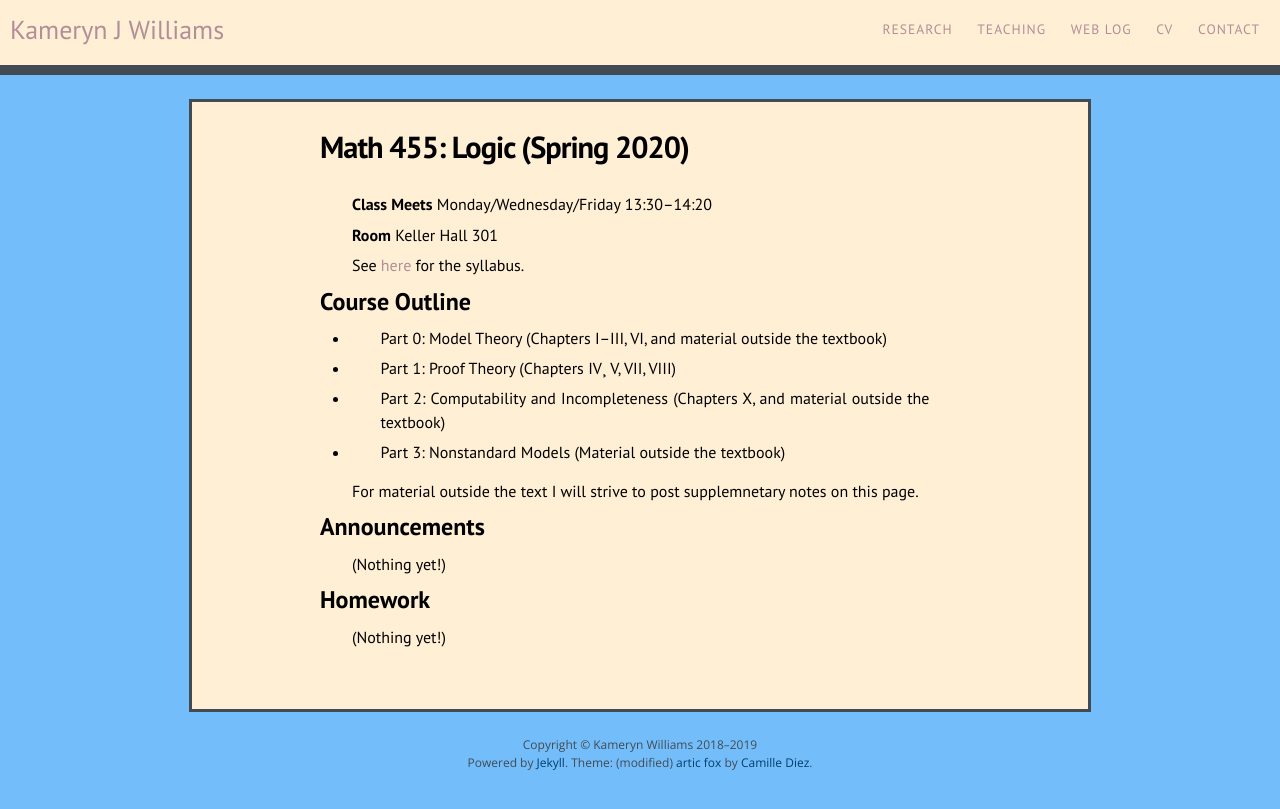
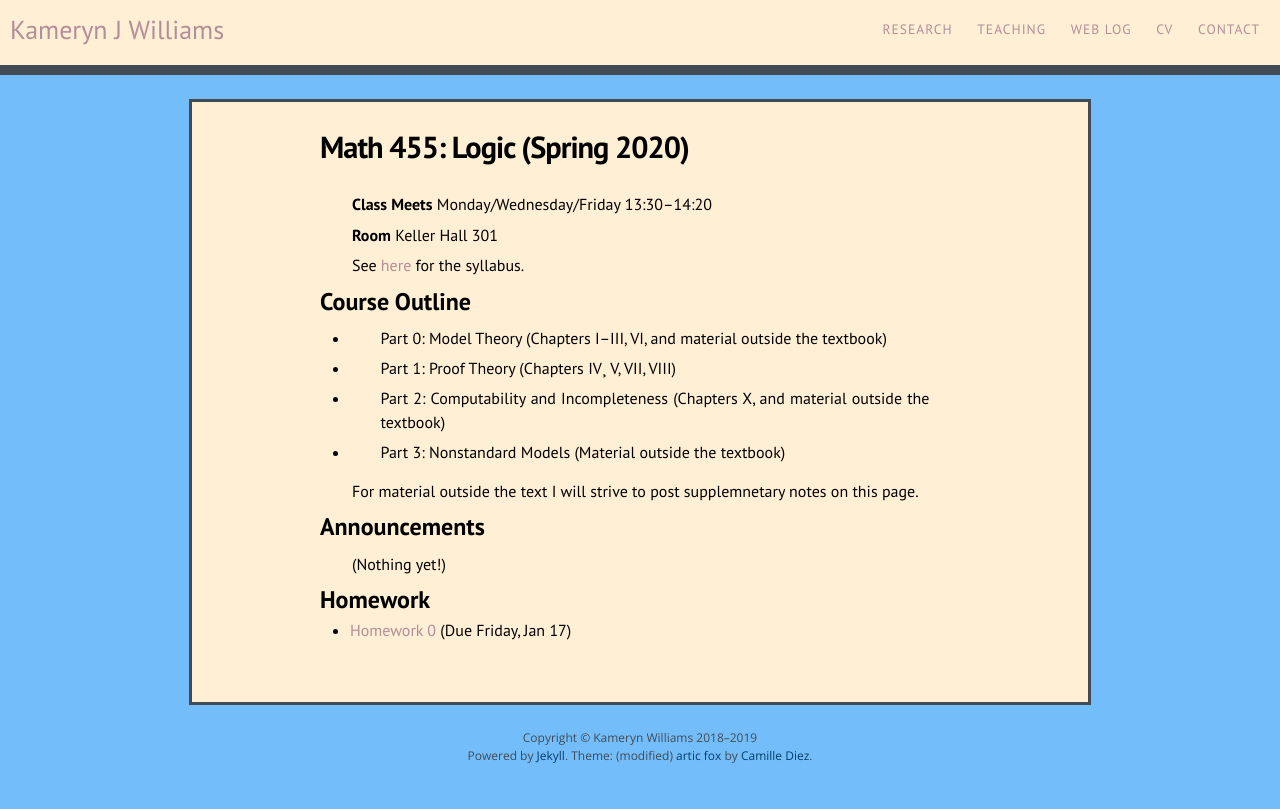
Before and after one commit to kamerynjw/kamerynjw.github.io, a Jekyll site: the page built from teaching/2020/math455.md, in a window 1280 px wide. Shown: the top 809 px of the page. Built offline with Jekyll 4.4.1, drawn with Linux system fonts in a browser that asks for light colours; nearby versions of some CDN libraries.

Commit message:
first 455 homework

```diff
--- a/teaching/2020/math455.md
+++ b/teaching/2020/math455.md
@@ -32,4 +32,4 @@ Announcements
 Homework
 -------
 
-(Nothing yet!)
+* [Homework 0]({{ page.url }}h0.pdf) (Due Friday, Jan 17)
```
Also changed, not shown: 1 other file.
